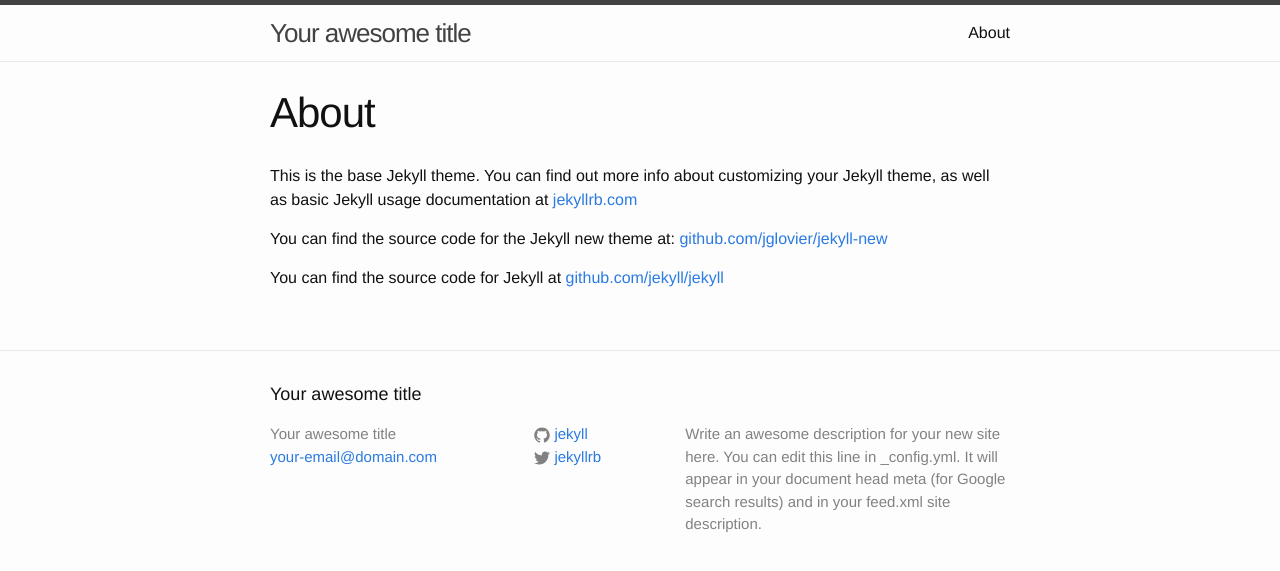
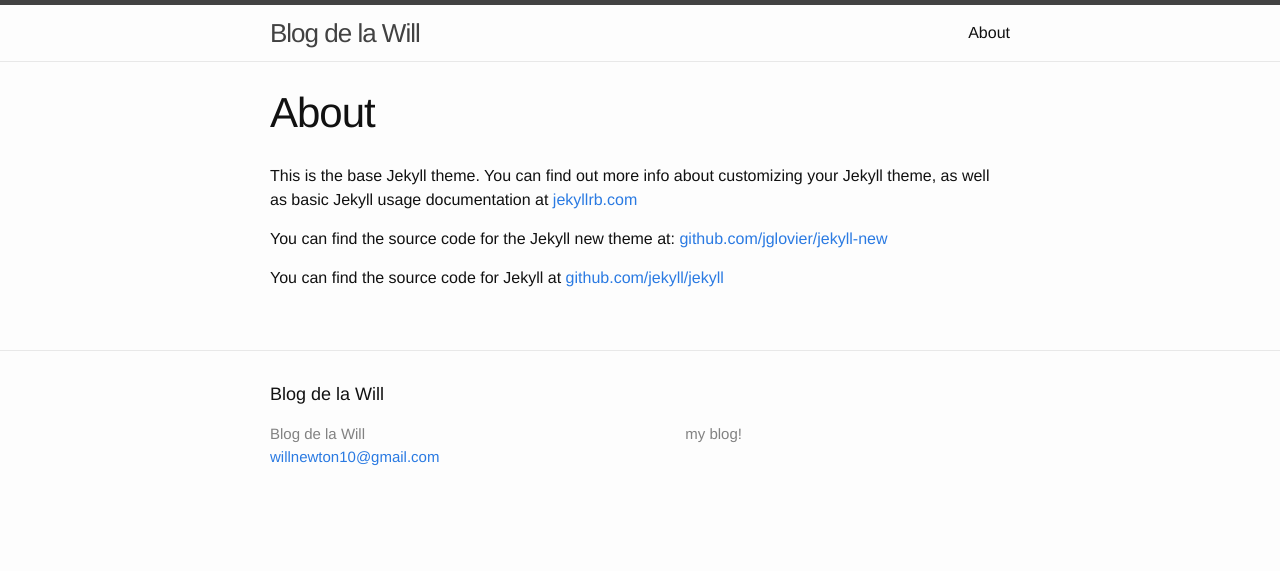
Before and after one commit to willnewton10/willnewton10.github.io, a Jekyll site: the page built from about.md, in a window 1280 px wide. Shown: the top 571 px of the page. Built offline with Jekyll 4.4.1, drawn with Linux system fonts in a browser that asks for light colours.

Commit message:
edited config

```diff
--- a/_config.yml
+++ b/_config.yml
@@ -1,14 +1,15 @@
 # Site settings
-title: Your awesome title
-email: your-email@domain.com
-description: > # this means to ignore newlines until "baseurl:"
-  Write an awesome description for your new site here. You can edit this
-  line in _config.yml. It will appear in your document head meta (for
-  Google search results) and in your feed.xml site description.
-baseurl: "" # the subpath of your site, e.g. /blog/
-url: "http://yourdomain.com" # the base hostname & protocol for your site
-twitter_username: jekyllrb
-github_username:  jekyll
+
+
+name: Will Newton
+description: my blog!
+email: willnewton10@gmail.com
+title: Blog de la Will
+
+#baseurl: "" # the subpath of your site, e.g. /blog/
+#url: "http://yourdomain.com" # the base hostname & protocol for your site
+#twitter_username: jekyllrb
+#github_username:  jekyll
 
 # Build settings
-markdown: kramdown
+#markdown: kramdown
```
Also changed, not shown: Gemfile (+7 -2 lines), Gemfile.lock.
